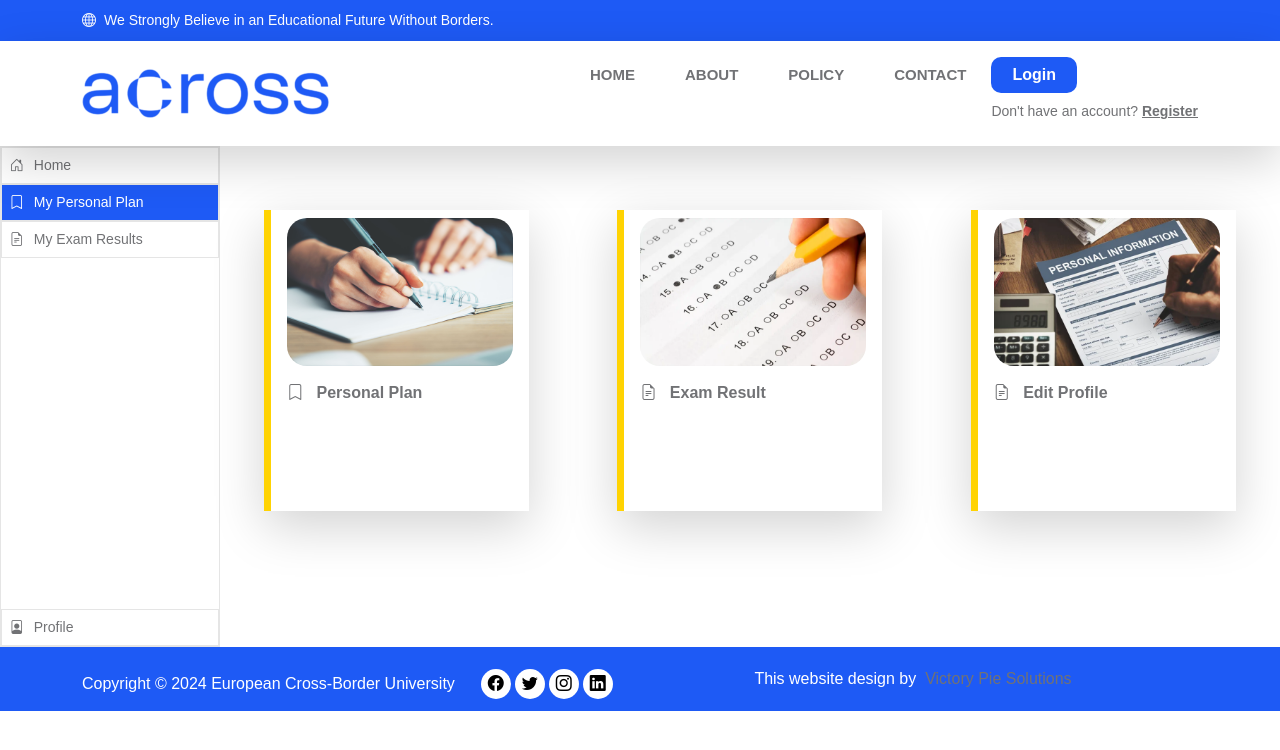
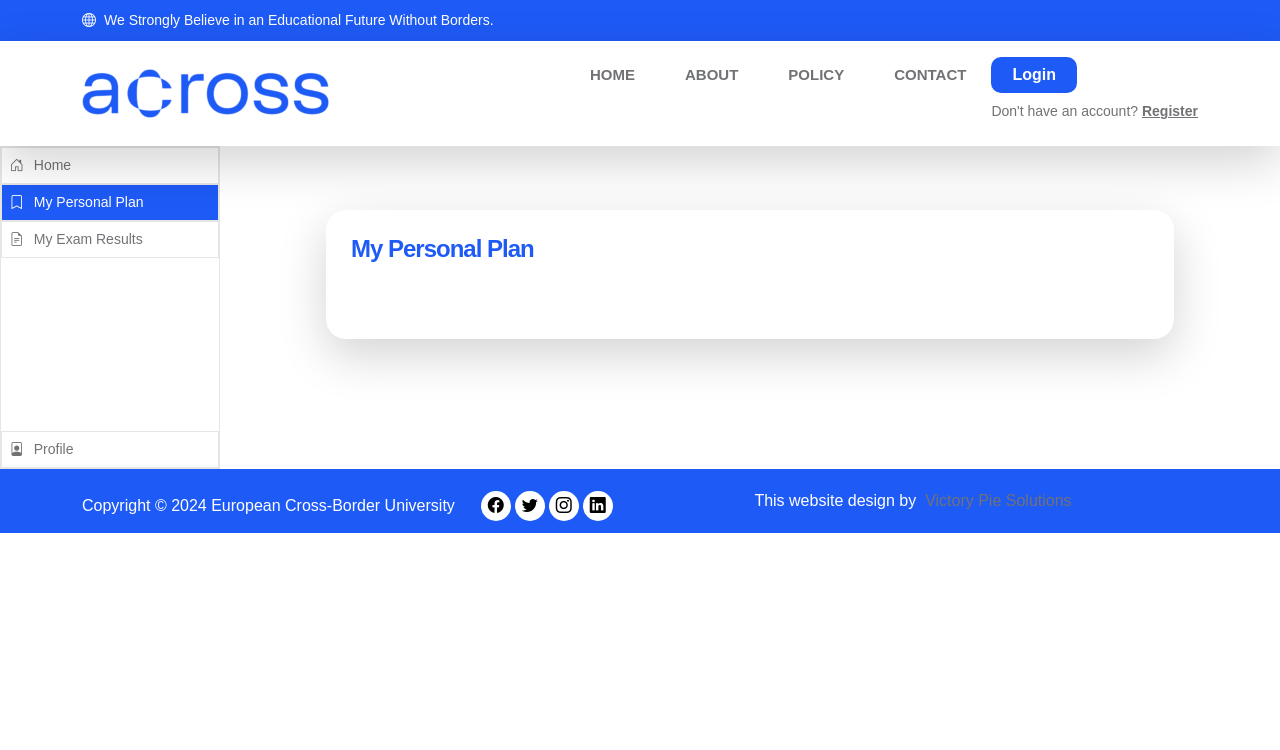
Before and after one commit to natnicha/BeAcross, a React (Create React App) app in the folder across-app/: page /studentprofile in a window 1280 px wide. Both pictures are taken after a click on the item "My Personal Plan". Shown: the top 750 px of the page. Built offline with nearby package versions, Linux system fonts and the light colour scheme.

Commit message:
add template for personal plan sub-page

```diff
--- a/across-app/src/pages/StudentProfilepage.tsx
+++ b/across-app/src/pages/StudentProfilepage.tsx
@@ -10,34 +10,48 @@ const StudentProfilepage: React.FC = () => {
     const [activeNav, setActiveNav] = useState('home'); // State to track the active navigation item
     const [showProfileInformation, setShowProfileInformation] = useState(false); // State to manage visibility of the sections
     const [showExamResult, setExamResult] = useState(false); // State to manage visibility of the sections
+    const [showPersonalPlan, setPersonalPlan] = useState(false); // State to manage visibility of the sections
 
     // Function to Nav navigation item click
     const homeNavClick = (navItem: string) => {
         setActiveNav(navItem);
         setShowProfileInformation(false);
         setExamResult(false);
+        setPersonalPlan(false);
     };
     const planNavClick = (navItem: string) => {
         setActiveNav(navItem);
+        setPersonalPlan(true);
         setShowProfileInformation(false);
+        setExamResult(false);
     };
     const examNavClick = (navItem: string) => {
         setActiveNav(navItem);
         setExamResult(true);
+        setShowProfileInformation(false);
+        setPersonalPlan(false);
     };
     const profileNavClick = (navItem: string) => {
         setActiveNav(navItem);
         setShowProfileInformation(true);
         setExamResult(false);
+        setPersonalPlan(false);
     };
 
     // Event handler for button navigate
     const handleEditProfileClick = () => {
         setShowProfileInformation(true);
         setExamResult(false);
+        setPersonalPlan(false);
     };
     const handleExamResultClick = () => {
         setExamResult(true);
+        setShowProfileInformation(false);
+        setPersonalPlan(false);
+    };
+    const handlePersonalPlanClick = () => {
+        setPersonalPlan(true);
+        setExamResult(false);
         setShowProfileInformation(false);
     };
 
@@ -96,7 +110,7 @@ const StudentProfilepage: React.FC = () => {
 
                 {/*Menu card*/}
                 {/* Conditional rendering for menu card section */}
-                {!showProfileInformation && !showExamResult && (
+                {!showProfileInformation && !showExamResult && !showPersonalPlan &&(
                     <section className="tm-content" id="menucard">
                             <div className="nav nav-tabs flex-row align-items-baseline">
 
@@ -104,7 +118,7 @@ const StudentProfilepage: React.FC = () => {
                                     <img src={personalplanImage} className="img-fluid projects-image" alt="Personal Plan" />
 
 
-                                    <a className="click-scroll" href="#personal-plan">
+                                    <a className="click-scroll" href="#personal-plan" onClick={handlePersonalPlanClick}>
                                             <i className="bi bi-bookmark"></i> <strong> &nbsp; Personal Plan</strong>
                                         </a>
 
@@ -303,6 +317,19 @@ const StudentProfilepage: React.FC = () => {
                         </div>
                     </section>
                 )}
+
+                {/*Personal Plan*/}
+                {/* Conditional rendering for personal plan section */}
+                {showPersonalPlan && (
+                    <section className="tm-content" id="profileinformation">
+                        <div className="nav nav-tabs flex-row align-items-baseline">
+                            <div className="about-thumb bg-white shadow-lg">
+                                <h5 className="mb-3" style={{ color: '#1e5af5' }}>My Personal Plan</h5>
+
+                            </div>
+                        </div>
+                    </section>
+                )}
             </div>
         </>
     );
```
